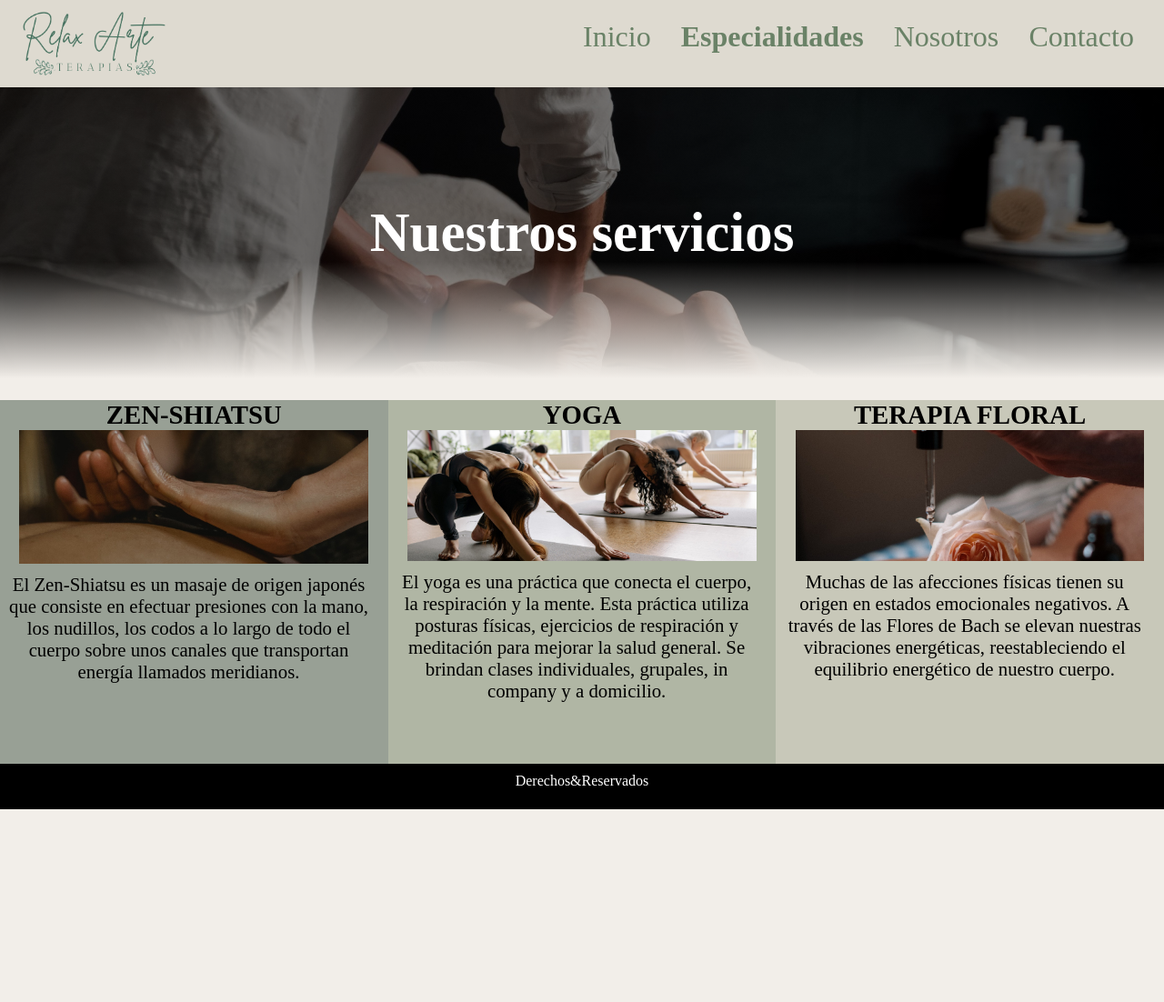
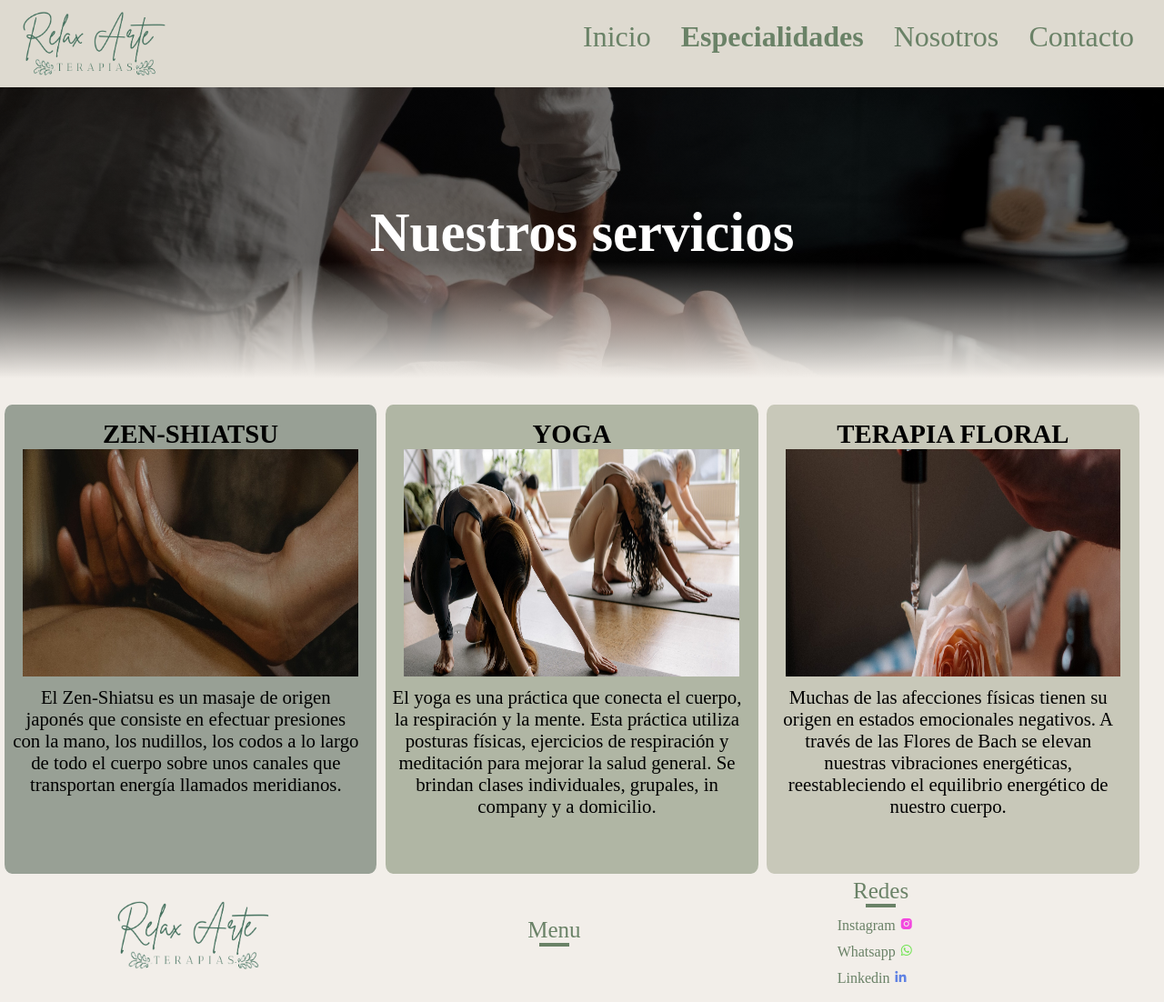
Before and after one commit to NicoSL96/CaC_Grupo10_TPO_DesarrolloWeb, a plain HTML site: page especialidades.html in a window 1280 px wide. Shown: the whole page at 91% size. Before the commit the page ends 890 px from the top, so only its background shows below. Drawn offline with nearby package versions, Linux system fonts and the light colour scheme.

Commit message:
Modoficaciones Vale

```diff
--- a/css/estilos.css
+++ b/css/estilos.css
@@ -6,10 +6,10 @@
 :root{
     --bkgColor: #f2eee9;
     --hdrColor: #dedad0;
-    --ftrColor: black;
     --navColor: rgba(20, 20, 20, 0.95);
     --txtColor1: black;
     --txtColor2: white;
+    --txtColor3: rgb(106,130,103);
     --frmColor: whitesmoke;
     --transp: rgba(0, 0, 0, 0);
     --negro50p: rgba(0, 0, 0, 0.5);
@@ -75,7 +75,7 @@ body {
 }
 
 .head header nav ul li a {
-    color: rgb(106,130,103);
+    color: var(--txtColor3);
     text-decoration: none;
 }
 
@@ -207,12 +207,15 @@ body {
     display: block;
     width: 100%;
 
+
 }
 
 .column {
    display: inline-block;
-   height: 400px;
+   height: 500px;
    text-align: center;
+   width: auto;
+   border-radius: 1em;
    }
 
 .hEsp {
@@ -221,7 +224,7 @@ body {
 
 .imgEsp {
     width: 90%;
-    height: auto;
+    height: 250px;
     box-sizing: border-box;
 }
 
@@ -248,20 +251,54 @@ body {
 
 
 /* inicio footer */
+a{
+    text-decoration: none;
+}
 .foot {
     grid-area: footer;
 }
 
 .foot footer {
     width: 100%;
-    height: 50px;
+    height: 8.5em;
     color: var(--txtColor2);
-    background-color: var(--ftrColor);
+    background-color: var(--bkgColor);
 }
 
-.foot footer p{
+.contenedor {
+    width: 90%;
+    margin-left: auto;
+}
+
+footer .info {
+    display: flex;
+    justify-content: space-between;
+    align-items: center;
+   }
+
+.titulo {
+    color: var(--txtColor3);
+}
+footer .titulo {
+    font-size: 25px;
+    font-weight: 100;
     text-align: center;
-    padding-top: 10px;
+}
+footer .linea {
+    height: 4px;
+    width: 33px;
+    margin: auto;
+    background-color: var(--txtColor3);
+    margin-bottom: 10px;
+}
+footer .boton {
+    margin-bottom: 10px;
+    }
+nav {
+    min-width: 6em;
+}
+nav a {
+    color: var(--txtColor3);
 }
 /* fin footer */
 
@@ -326,7 +363,10 @@ body {
     }
 
     .column{
-        display: inline;
+        display: block;
+        overflow: auto;
+        border-radius: 1em;
+        margin: 3px;
     }
 
 
@@ -391,7 +431,10 @@ body {
     .column {
         display: inline;
         float: left;
-        width: 33.33%;
+        width: 32%;
+        margin: 0.3em;
+        border-radius: 2%;
+        padding-top: 1em;
     }
 
     /* fin main body*/
--- a/especialidades.html
+++ b/especialidades.html
@@ -4,7 +4,8 @@
     <meta charset="UTF-8">
     <meta http-equiv="X-UA-Compatible" content="IE=edge">
     <meta name="viewport" content="width=device-width, initial-scale=1.0">
-
+    <link rel="shortcut icon" href="favicon/loto.png" type="image/x-icon">
+    <link href='https://unpkg.com/boxicons@2.1.2/css/boxicons.min.css' rel='stylesheet'>
     <link rel="stylesheet" href="css/estilos.css">
 
     <script src="https://kit.fontawesome.com/9b8c833789.js" crossorigin="anonymous"></script>
@@ -26,7 +27,7 @@
                     </span>
                 </label>
 
-                <nav>
+                <nav id="navInicio">
                     <ul>
                         <li><a href="index.html">Inicio</a></li>
                         <li><a class="active-page" href="especialidades.html">Especialidades</a></li>
@@ -66,7 +67,24 @@
         </div>
         <div class="foot">
             <footer>
-                <p>Derechos&Reservados</p>
+                <div class="contenedor info">
+                <figure class="logo">
+                    <a href="index.html"><img src="img/Relax_Arte_transp.png" alt="" width="170px"></a>
+                 </figure>
+                 <nav>
+                    <div class="titulo"><a href="#navInicio">Menu</a></div>
+                    <div class="linea"></div>
+                 </nav>
+                <nav>
+                    <div class="titulo">Redes</div>
+                    <div class="linea"></div>
+                    <div class="boton"><a href="">Instagram  <i class='bx bxl-instagram-alt' style='color:#f348df'></i></div>
+                    <div class="boton"><a href="">Whatsapp  <i class='bx bxl-whatsapp' style='color:#70e451'></i></div>
+                    <div class="boton"><a href="">Linkedin  <i class='bx bxl-linkedin' style='color:rgba(93,128,226,0.98)'></i></div>
+
+                </nav>
+            </div>
+
             </footer>
         </div>
     </div>
```
Also changed, not shown: contacto.html (+20 -3 lines), index.html (+20 -5 lines), nosotros.html (+21 -3 lines), favicon/loto.png (added).
